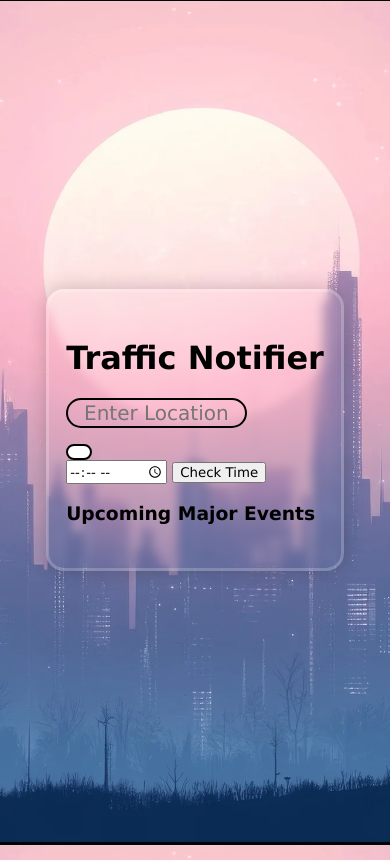
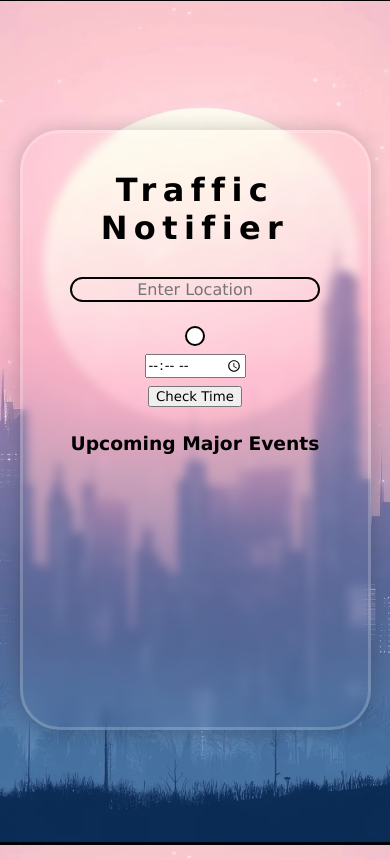
Before and after one commit to JasonRafferty/trafficNotifier, a website with bundled scripts: page index.html in a window 390 px wide. Built offline with nearby package versions, Linux system fonts and the light colour scheme.

Commit message:
Improvements to CSS

```diff
--- a/src/js/main.js
+++ b/src/js/main.js
@@ -50,6 +50,7 @@ async function fetchTodaysEvents() {
   const endDateTime = `${today}T23:59:59Z`;
 
   // Ticketmaster API URL to fetch today's events
+  const corsProxy = "https://cors-anywhere.herokuapp.com/";
   const apiUrl = `https://app.ticketmaster.com/discovery/v2/events.json?apikey=${apiKey}&city=${city}&countryCode=${countryCode}&startDateTime=${startDateTime}&endDateTime=${endDateTime}`;
 
   try {
--- a/src/styles/style.css
+++ b/src/styles/style.css
@@ -1,6 +1,11 @@
 * {
   box-sizing: border-box;
   font-family: Verdana, sans-serif;
+}
+
+h1 {
+  text-align: center;
+  letter-spacing: 0.2em;
 }
 
 body {
@@ -22,8 +27,20 @@ body {
   border: 3px solid rgba(255, 255, 255, 0.2);
   backdrop-filter: blur(5px);
   box-shadow: 0 0 20px rgba(0, 0, 0, 0.2);
-  padding: 3vh 2vh;
-  border-radius: 18px;
+  padding: 2vh 4vh;
+  border-radius: 40px;
+  min-width: 300px; /* Maintain current width as the smallest size */
+  width: 50vw; /* Make it responsive */
+  max-width: 800px; /* Prevent it from becoming too large */
+
+  display: flex;
+  flex-direction: column;
+  justify-content: flex-start;
+  align-items: center; /* centers horizontally */
+  gap: 0.5rem; /* adds spacing between items */
+
+  height: 600px; /* Set fixed height for consistency */
+  overflow-y: auto; /* Allow scrolling if content overflows */
 }
 
 .inputSearchBar {
@@ -57,3 +74,30 @@ body {
   background-color: rgb(150, 150, 150);
   color: rgb(255, 255, 255);
 }
+
+@media (max-width: 600px) {
+  .mainContainer {
+    width: 90vw;
+    padding: 2vh 3vh;
+    display: flex;
+    flex-direction: column;
+    justify-content: flex-start;
+    align-items: center;
+    gap: 0.5rem;
+  }
+
+  h1 {
+    font-size: 2rem;
+  }
+
+  .inputSearchBar {
+    width: 85%;
+    font-size: 12pt;
+  }
+
+  .inputButton {
+    width: 25%; /* Improved button size for better usability on mobile */
+    font-size: 12pt;
+    padding: 8px;
+  }
+}
```
Also changed, not shown: index.html (line endings or trailing spaces), 1 other file.
